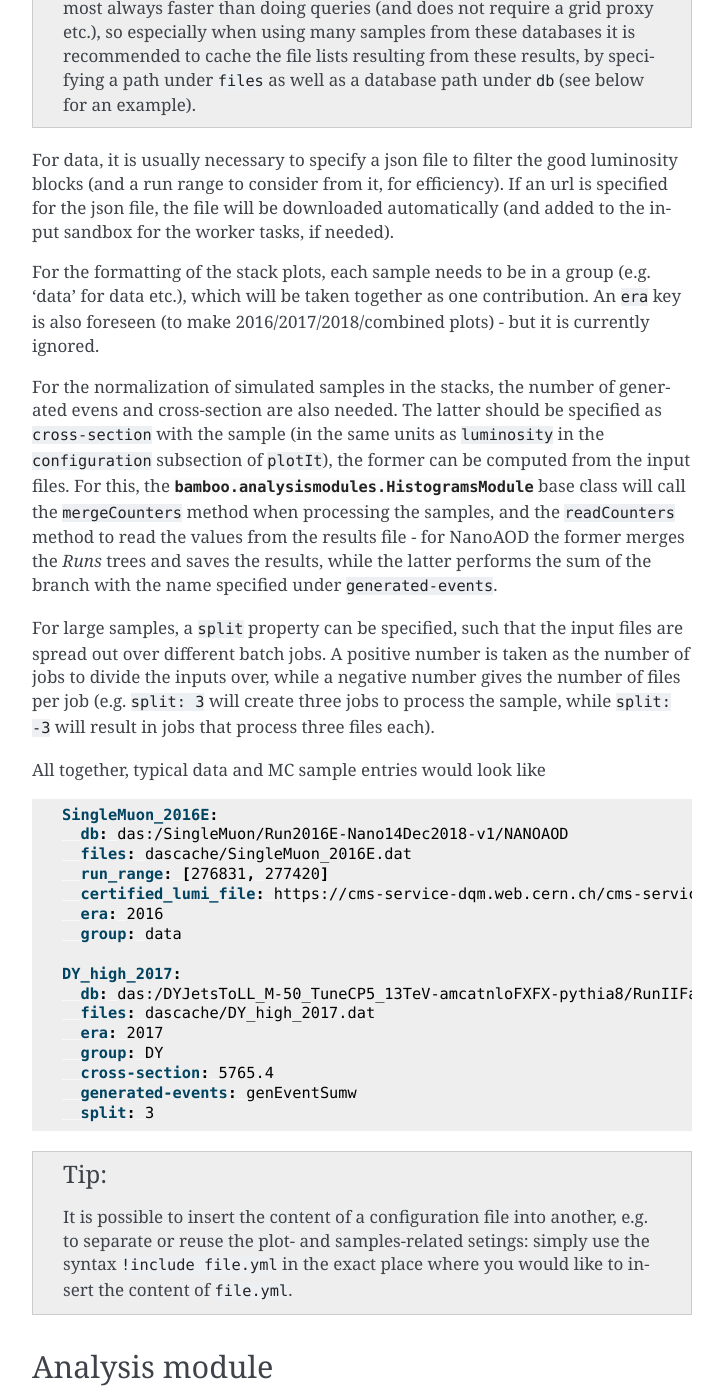
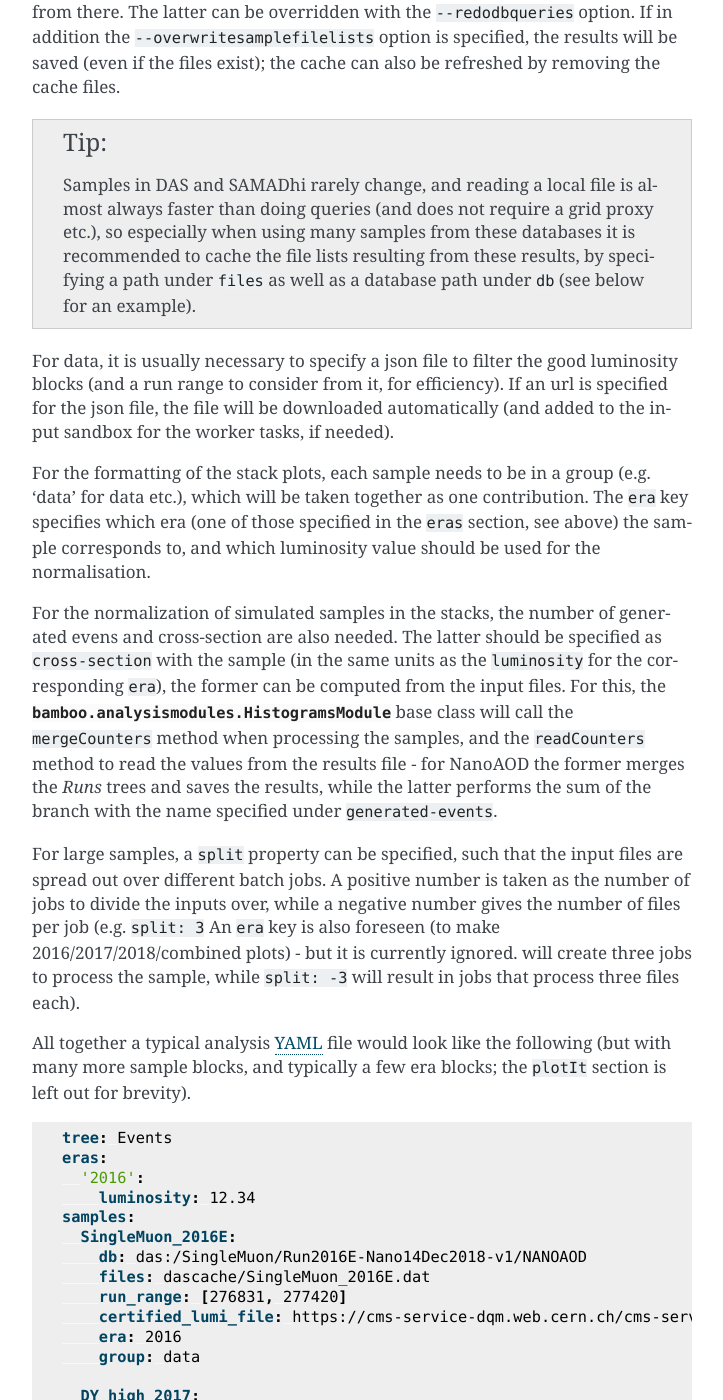
Before and after one commit to recotoolsbenchmarks/BambooAnalysis, a Sphinx documentation site: the page built from doc/userguide.rst, in a window 1280 px wide and 1400 px high, scrolled down 2911 px. Shown: the whole window, without its empty margins (388-1111 px from the left). Built offline with Sphinx 7.4.7, drawn with Linux system fonts in a browser that asks for light colours; some of the changed text lies outside the part shown.

Commit message:
Update documentation for eras

```diff
--- a/doc/userguide.rst
+++ b/doc/userguide.rst
@@ -56,6 +56,11 @@
 * the ``--maxFiles`` option can be used to specify a maximum number of files
   to process for each sample, e.g. ``--maxFiles=1`` to check that the module
   runs correctly in all cases before submitting to a batch system
+* the ``--eras`` option specifies which of the eras from the configuration file
+  to consider, and which type of plots to make. The format is
+  ``[mode][:][era1,era2,...]``, where ``mode`` is one of ``split`` (plots for
+  each of the eras separately), ``combined`` (only plots for all eras combined)
+  or ``all`` (both of these, this is the default).
 
 The usual mode of operation is to parse the analysis configuration file,
 execute some code for every entry in each of the samples, and then perform some
@@ -109,11 +114,15 @@
 `YAML Wikipedia page`_ for some examples and context) - it essentially becomes
 a nested dictionary, which can also contain lists.
 
-Two top-level keys are currently required: ``tree`` with the name of the TTree_
-inside the file (e.g. ``tree: Events`` for NanoAOD), ``samples``.
+Three top-level keys are currently required: ``tree`` with the name of the TTree_
+inside the file (e.g. ``tree: Events`` for NanoAOD), ``samples`` with a list of
+samples to consider, and ``eras``, with a list of data-taking periods and their
+integrated luminosity.
 For stacked histogram plots, a ``plotIt`` section should also be specified (the
 :py:func:`bamboo.analysisutils.runPlotIt` method will insert the ``files`` and
-``plots`` sections and run plotIt_ with the resulting configuration).
+``plots`` sections and run plotIt_ with the resulting configuration; depending
+on the ``--eras`` option passed, per-era or combined plots will be produced, or
+both, which is the default).
 
 Each entry in the ``samples`` dictionary (the keys are the names of the samples)
 is another dictionary. The files to processed can be specified directly as a
@@ -149,14 +158,15 @@
 
 For the formatting of the stack plots, each sample needs to be in a group (e.g.
 'data' for data etc.), which will be taken together as one contribution.
-An ``era`` key is also foreseen (to make 2016/2017/2018/combined plots) - but
-it is currently ignored.
+The ``era`` key specifies which era (one of those specified in the ``eras``
+section, see above) the sample corresponds to, and which luminosity value
+should be used for the normalisation.
 
 For the normalization of simulated samples in the stacks, the number of
 generated evens and cross-section are also needed. The latter should be
-specified as ``cross-section`` with the sample (in the same units as
-``luminosity`` in the ``configuration`` subsection of ``plotIt``), the former
-can be computed from the input files. For this, the
+specified as ``cross-section`` with the sample (in the same units as the
+``luminosity`` for the corresponding ``era``), the former can be computed from
+the input files. For this, the
 :py:class:`bamboo.analysismodules.HistogramsModule` base class will call the
 ``mergeCounters`` method when processing the samples, and the ``readCounters``
 method to read the values from the results file - for NanoAOD the former merges
@@ -167,29 +177,38 @@
 files are spread out over different batch jobs.
 A positive number is taken as the number of jobs to divide the inputs over,
 while a negative number gives the number of files per job (e.g. ``split: 3``
+An ``era`` key is also foreseen (to make 2016/2017/2018/combined plots) - but
+it is currently ignored.
 will create three jobs to process the sample, while ``split: -3`` will result
 in jobs that process three files each).
 
-All together, typical data and MC sample entries would look like
+All together a typical analysis YAML_ file would look like the following (but
+with many more sample blocks, and typically a few era blocks; the ``plotIt``
+section is left out for brevity).
 
 .. code-block:: yaml
 
-     SingleMuon_2016E:
-       db: das:/SingleMuon/Run2016E-Nano14Dec2018-v1/NANOAOD
-       files: dascache/SingleMuon_2016E.dat
-       run_range: [276831, 277420]
-       certified_lumi_file: https://cms-service-dqm.web.cern.ch/cms-service-dqm/CAF/certification/Collisions16/13TeV/ReReco/Final/Cert_271036-284044_13TeV_23Sep2016ReReco_Collisions16_JSON.txt
-       era: 2016
-       group: data
+     tree: Events
+     eras:
+       '2016':
+         luminosity: 12.34
+     samples:
+       SingleMuon_2016E:
+         db: das:/SingleMuon/Run2016E-Nano14Dec2018-v1/NANOAOD
+         files: dascache/SingleMuon_2016E.dat
+         run_range: [276831, 277420]
+         certified_lumi_file: https://cms-service-dqm.web.cern.ch/cms-service-dqm/CAF/certification/Collisions16/13TeV/ReReco/Final/Cert_271036-284044_13TeV_23Sep2016ReReco_Collisions16_JSON.txt
+         era: 2016
+         group: data
 
-     DY_high_2017:
-       db: das:/DYJetsToLL_M-50_TuneCP5_13TeV-amcatnloFXFX-pythia8/RunIIFall17NanoAODv4-PU2017_12Apr2018_Nano14Dec2018_new_pmx_102X_mc2017_realistic_v6_ext1-v1/NANOAODSIM
-       files: dascache/DY_high_2017.dat
-       era: 2017
-       group: DY
-       cross-section: 5765.4
-       generated-events: genEventSumw
-       split: 3
+       DY_high_2017:
+         db: das:/DYJetsToLL_M-50_TuneCP5_13TeV-amcatnloFXFX-pythia8/RunIIFall17NanoAODv4-PU2017_12Apr2018_Nano14Dec2018_new_pmx_102X_mc2017_realistic_v6_ext1-v1/NANOAODSIM
+         files: dascache/DY_high_2017.dat
+         era: 2017
+         group: DY
+         cross-section: 5765.4
+         generated-events: genEventSumw
+         split: 3
 
 
 .. tip::
```
